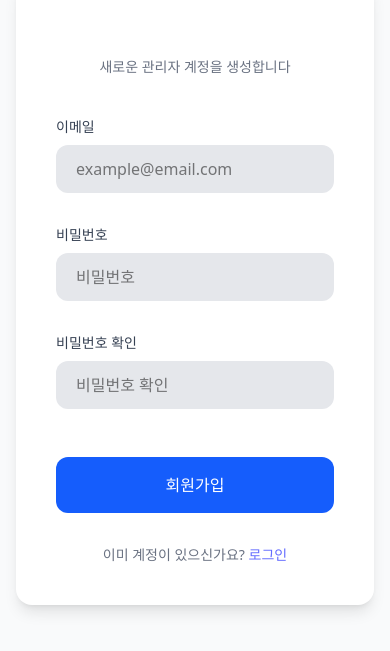
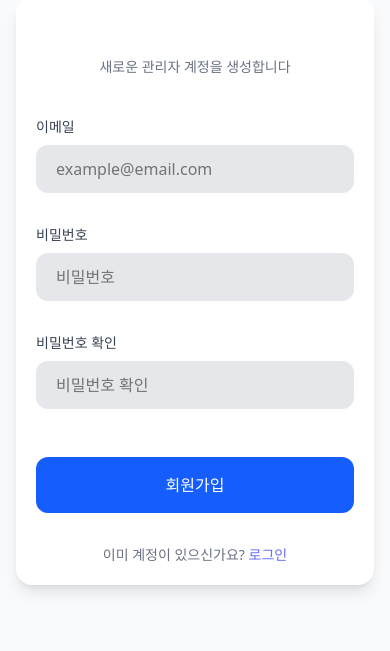
Before and after one commit to gunysunny/insurance, a React (Vite) app: page /signup in a window 390 px wide. Shown: the part 131-782 px from the top of the page. Built offline with nearby package versions, Linux system fonts and the light colour scheme; no server answers.

Commit message:
style: 모바일 화면 구성 스타일 수정

```diff
--- a/src/pages/Signup.tsx
+++ b/src/pages/Signup.tsx
@@ -17,7 +17,7 @@ export default function Signup() {
 
   return (
     <div className="fixed inset-0 flex items-center justify-center bg-gray-50 px-4">
-      <div className="w-full max-w-md bg-white rounded-2xl shadow-lg p-10">
+      <div className="w-full max-w-md bg-white rounded-2xl shadow-lg p-5">
         {/* 타이틀 */}
         <div className="mb-10 text-center">
           <h1 className="text-2xl font-bold mb-2">관리자 회원가입</h1>
```
